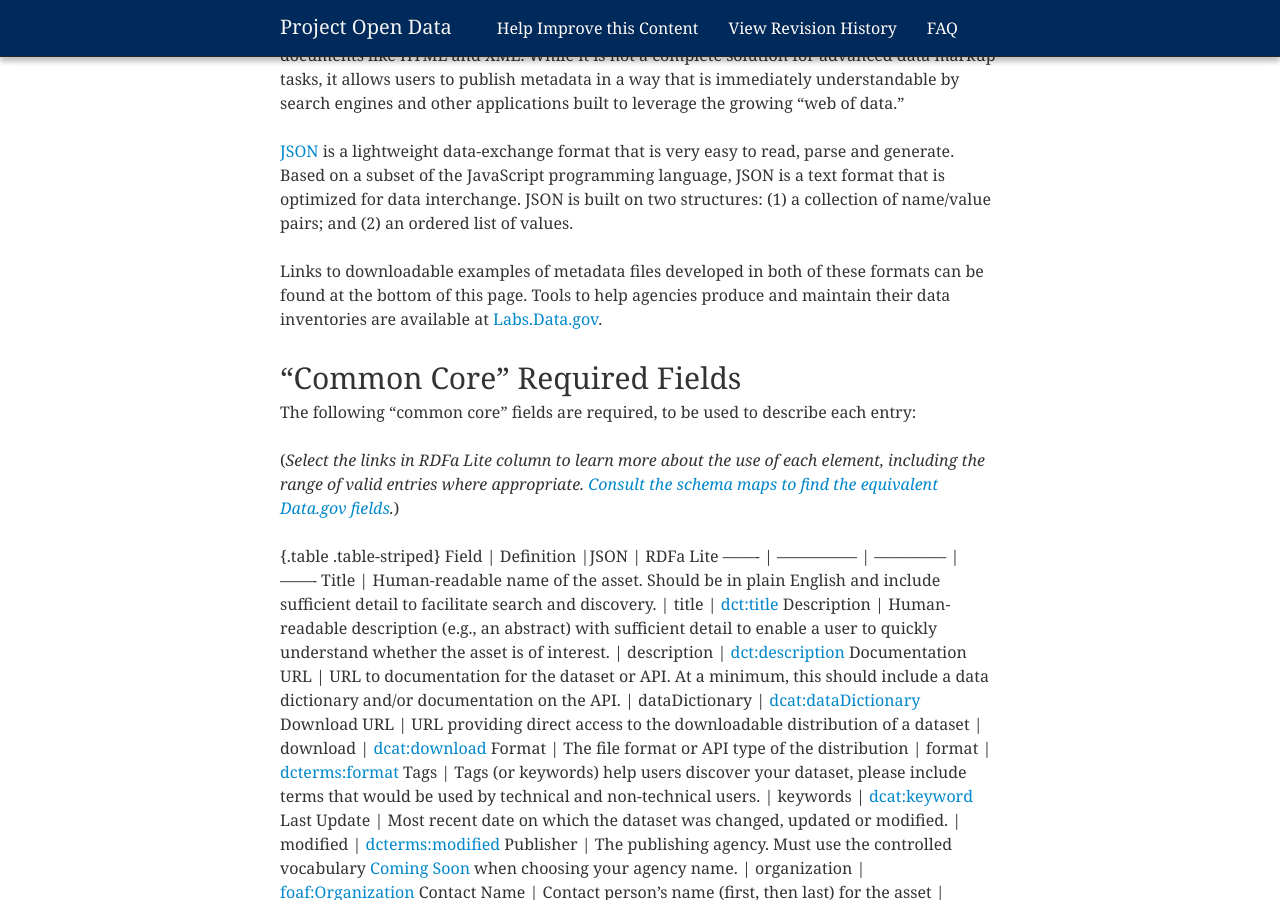
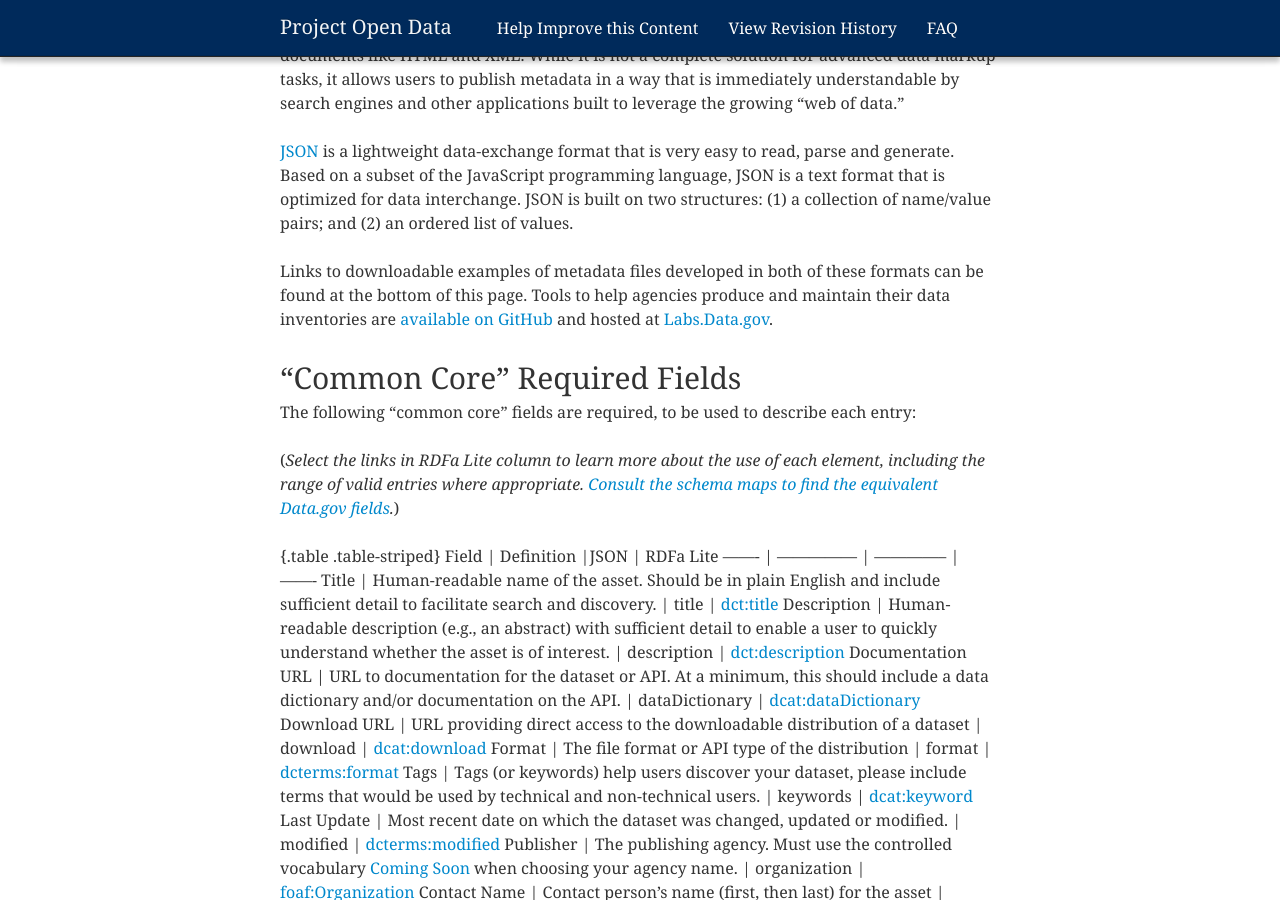
Before and after one commit to gbinal/p-o-d.github.com, a Jekyll site: the page built from schema.md, in a window 1280 px wide and 900 px high, scrolled down 1106 px. Built offline with Jekyll 4.4.1, drawn with Linux system fonts in a browser that asks for light colours; nearby versions of some CDN libraries.

Commit message:
added in github link

```diff
--- a/schema.md
+++ b/schema.md
@@ -31,7 +31,7 @@ The Implemention Guidance available as a part of Project Open Data describes Age
 
 [JSON](http://www.json.org) is a lightweight data-exchange format that is very easy to read, parse and generate.  Based on a subset of the JavaScript programming language, JSON is a text format that is optimized for data interchange.  JSON is built on two structures: (1) a collection of name/value pairs; and (2) an ordered list of values.
 
-Links to downloadable examples of metadata files developed in both of these formats can be found at the bottom of this page.  Tools to help agencies produce and maintain their data inventories are available at [Labs.Data.gov](http://labs.data.gov).
+Links to downloadable examples of metadata files developed in both of these formats can be found at the bottom of this page.  Tools to help agencies produce and maintain their data inventories are [available on GitHub](http://www.github.com/project-open-data) and hosted at [Labs.Data.gov](http://labs.data.gov).
 
 
 "Common Core" Required Fields
```
